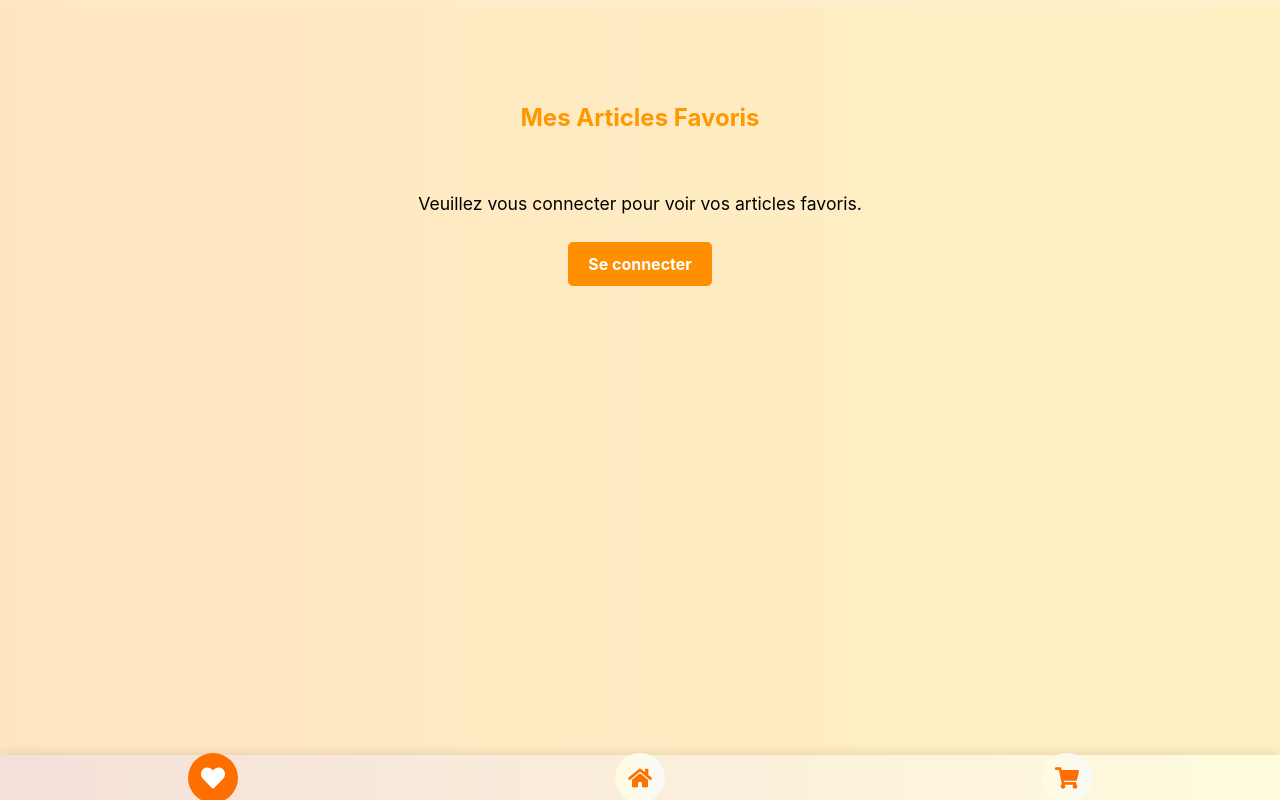
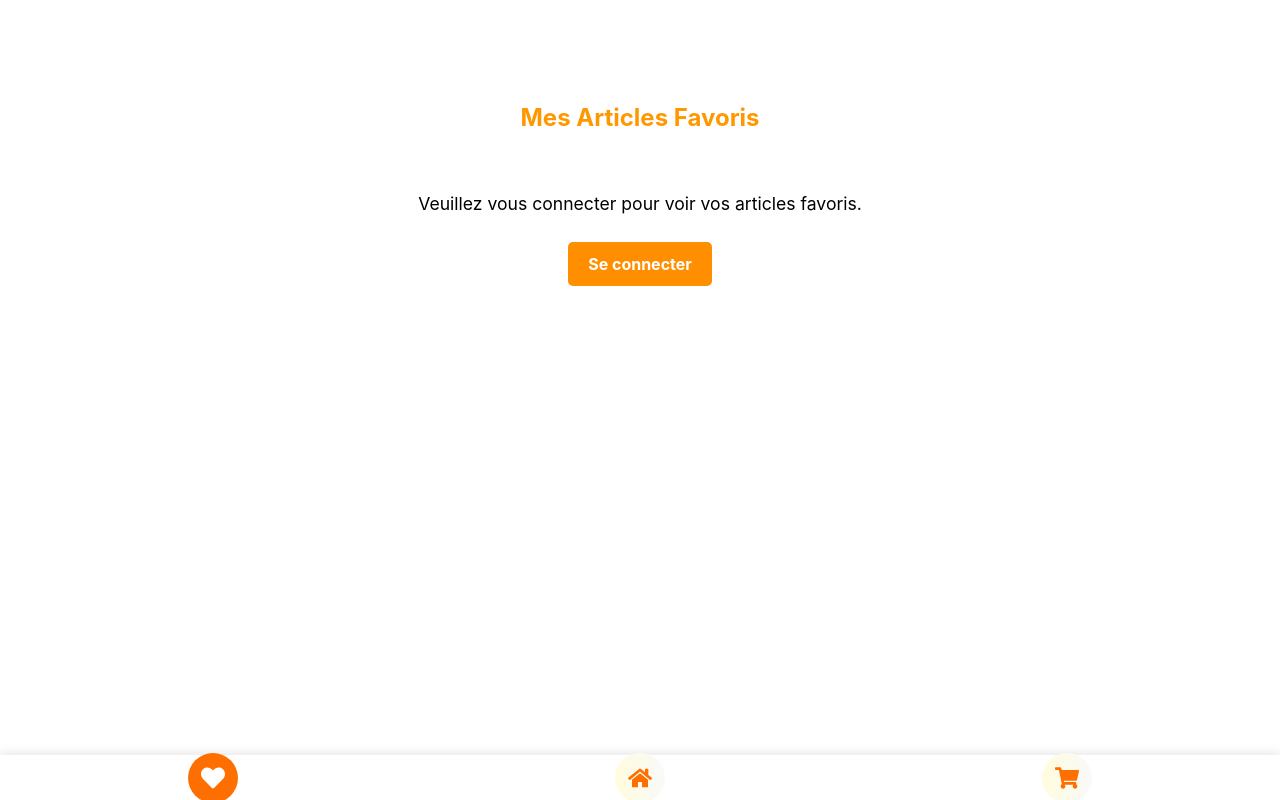
Before and after one commit to Joel-Philippe/mon-ecommerce, a Next.js app: page /favorites in a window 1280 px wide. Built offline with nearby package versions, Linux system fonts and the light colour scheme; no server answers; the database is empty.

Commit message:
chore: update styles

```diff
--- a/app/globals.css
+++ b/app/globals.css
@@ -3,8 +3,8 @@
 @import 'swiper/css/pagination';
 @import 'swiper/css/thumbs';
 body{
-    background: linear-gradient(to right, #f8ede9 0%, #fffcdd 100%);
+    background:white;
 }
 .chakra-ui-light{
-    background: linear-gradient(to right, #ffe6c1 0%, #fff0c4 100%);
+    background: white;
 }
--- a/components/BottomNav.css
+++ b/components/BottomNav.css
@@ -4,7 +4,7 @@
   left: 0;
   right: 0;
   height: 45px; /* Increased height */
-  background: linear-gradient(to right, #f5e0d9 0%, #fffcdd 100%);
+  background: white;
   display: flex;
   justify-content: space-around;
   align-items: center;
--- a/components/Menu.css
+++ b/components/Menu.css
@@ -44,7 +44,7 @@
   backdrop-filter: blur(8px);
   -webkit-backdrop-filter: blur(8px);
   gap: 10px;
-  background: linear-gradient(to right, #f8ede9 0%, #fffcdd 100%);
+  background: white;
 }
 .menu-content.open {
   max-height: none; /* Remove max-height */
```
